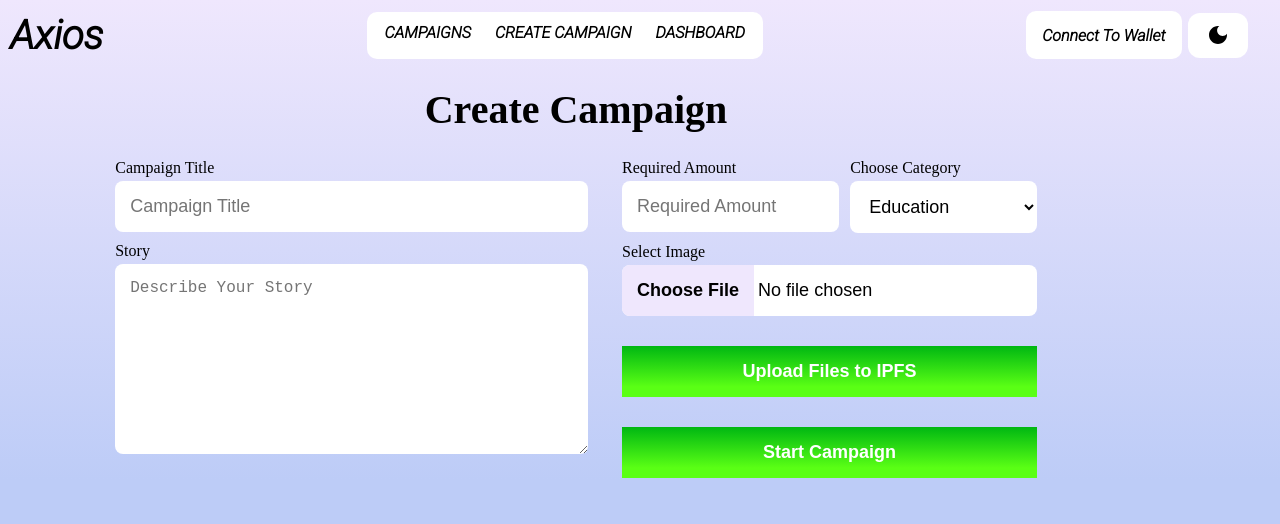
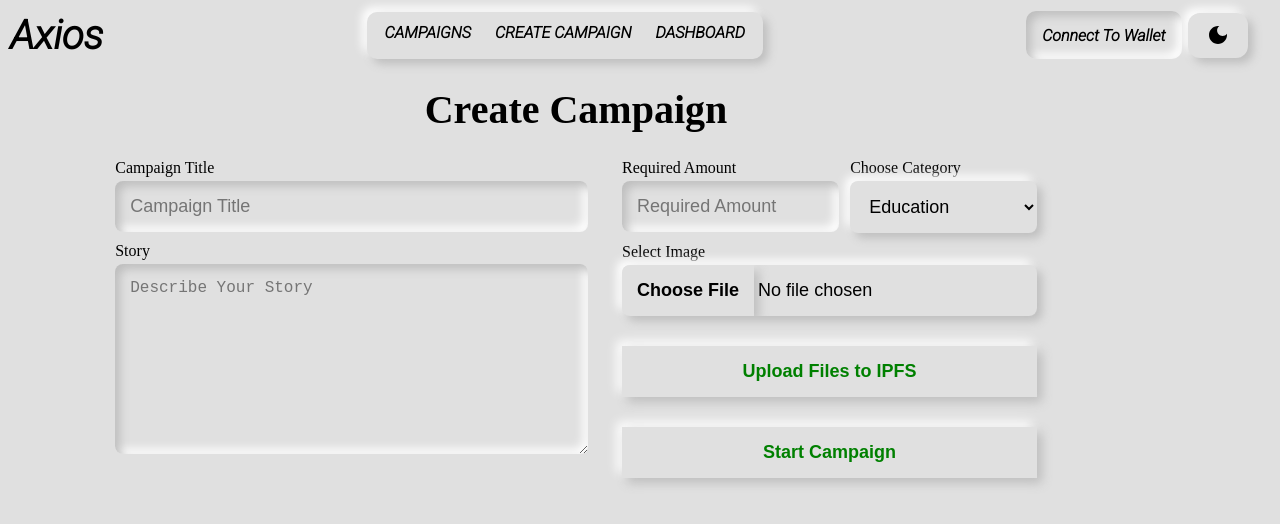
Before and after one commit to jogeshgupta963/Crowdfunding, a Next.js app in the folder client/: page /campaign in a window 1280 px wide. Shown: the top 524 px of the page. Built offline with nearby package versions, Linux system fonts and the light colour scheme.

Commit message:
changed ui

```diff
--- a/client/components/Form/components/FormLeft.jsx
+++ b/client/components/Form/components/FormLeft.jsx
@@ -33,6 +33,7 @@ const Input = styled.input`
   padding: 15px;
   background-color: ${(props) => props.theme.bgDiv};
   color: ${(props) => props.theme.color};
+  box-shadow: ${(props) => props.theme.showdowInput};
   margin-top: 4px;
   border: none;
   border-radius: 8px;
@@ -45,6 +46,7 @@ const TextArea = styled.textarea`
   padding: 15px;
   background-color: ${(props) => props.theme.bgDiv};
   color: ${(props) => props.theme.color};
+  box-shadow: ${(props) => props.theme.showdowInput};
   margin-top: 4px;
   border: none;
   border-radius: 8px;
--- a/client/components/Form/components/FormRight.jsx
+++ b/client/components/Form/components/FormRight.jsx
@@ -148,6 +148,7 @@ const Input = styled.input`
   padding: 15px;
   background-color: ${(props) => props.theme.bgDiv};
   color: ${(props) => props.theme.color};
+  box-shadow: ${(props) => props.theme.showdowInput};
   margin-top: 4px;
   border: none;
   border-radius: 8px;
@@ -172,6 +173,7 @@ const Select = styled.select`
   padding: 15px;
   background-color: ${(props) => props.theme.bgDiv};
   color: ${(props) => props.theme.color};
+  box-shadow: ${(props) => props.theme.shadowButton};
   margin-top: 4px;
   border: none;
   border-radius: 8px;
@@ -183,6 +185,7 @@ const Select = styled.select`
 const Image = styled.input`
   background-color: ${(props) => props.theme.bgDiv};
   color: ${(props) => props.theme.color};
+  box-shadow: ${(props) => props.theme.shadowButton};
   margin-top: 4px;
   border: none;
   border-radius: 8px;
@@ -192,6 +195,7 @@ const Image = styled.input`
   &::-webkit-file-upload-button {
     padding: 15px;
     background-color: ${(props) => props.theme.bgSubDiv};
+    box-shadow: ${(props) => props.theme.shadowButton};
     color: ${(props) => props.theme.color};
     outline: none;
     border: none;
@@ -204,9 +208,9 @@ const Button = styled.button`
   justify-content: center;
   width: 100%;
   padding: 15px;
-  color: white;
-  background-color: #00b712;
-  background-image: linear-gradient(180deg, #00b712 0%, #5aff15 80%);
+  color: green;
+  background-color: ${(props) => props.theme.bgSubDiv};
+  box-shadow: ${(props) => props.theme.shadowButton};
   border: none;
   margin-top: 30px;
   cursor: pointer;
--- a/client/components/Layout/components/HeaderNav.jsx
+++ b/client/components/Layout/components/HeaderNav.jsx
@@ -28,8 +28,10 @@ function HeaderNav() {
 const HeaderNavWrapper = styled.div`
   display: flex;
   align-items: center;
+
   justify-content: space-between;
   background-color: ${(props) => props.theme.bgDiv};
+  box-shadow: ${(props) => props.theme.shadowButton};
   padding: 6px;
   height: 50%;
   border-radius: 10px;
--- a/client/components/Layout/components/HeaderRight.jsx
+++ b/client/components/Layout/components/HeaderRight.jsx
@@ -34,6 +34,7 @@ const ThemeToggle = styled.div`
   justify-content: center;
   align-items: center;
   background-color: ${(props) => props.theme.bgDiv};
+  box-shadow: ${(props) => props.theme.shadowButton};
   height: 100%;
   padding: 5px;
   width: 50px;
--- a/client/components/Layout/components/Wallet.jsx
+++ b/client/components/Layout/components/Wallet.jsx
@@ -67,6 +67,7 @@ const ConnectWallet = styled.div`
   justify-content: center;
   align-items: center;
   background: ${(props) => props.theme.bgDiv};
+  box-shadow: ${(props) => props.theme.showdowInput};
   padding: 0.4rem 1rem;
   height: 100%;
   cursor: pointer;
--- a/client/components/Layout/theme.js
+++ b/client/components/Layout/theme.js
@@ -1,17 +1,21 @@
 const light = {
   color: "#000",
-  bgColor: "#efe7fd",
-  bgImage: "linear-gradient(180deg,#efe7fd 0%,#bdccf7 60%)",
-  bgDiv: "#fff",
-  bgSubDiv: "#efe7fd",
+  bgColor: "#e0e0e0",
+  bgImage: "none",
+  bgDiv: "#e0e0e0",
+  bgSubDiv: "#e0e0e0",
+  showdowInput: "inset 5px 5px 10px #bebebe, inset -5px -5px 10px #ffffff",
+  shadowButton: "5px 5px 10px #bebebe, -5px -5px 10px #ffffff",
 };
 
 const dark = {
   color: "#fff",
-  bgColor: "#923cb5",
-  bgImage: "linear-gradient(180deg,#2f0f3d 5%,#000000 90%)",
-  bgDiv: "black",
-  bgSubDiv: "rgb(33,36,41)",
+  bgColor: "#1a1b1d",
+  bgImage: "none",
+  bgDiv: "#1a1b1d",
+  bgSubDiv: "#1a1b1d",
+  showdowInput: "inset 5px 5px 10px #161719, inset -5px -5px 10px #1e1f21",
+  shadowButton: "5px 5px 10px #161719, -5px -5px 10px #1e1f21",
 };
 
 const themes = {
```
